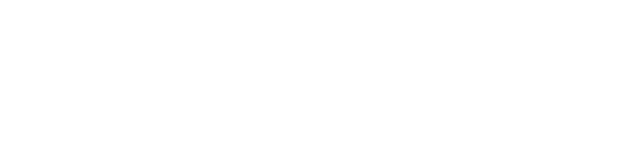
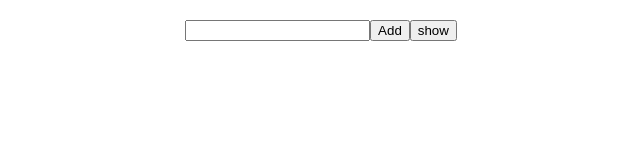
Before and after one commit to bhaktigondal/To-Do-Application, a plain HTML site: page index.html in a window 1280 px wide. Shown: the whole page, without its empty margins (319-959 px from the left). Drawn offline with Linux system fonts and the light colour scheme.

Commit message:
todo application

```diff
--- a/index.html
+++ b/index.html
@@ -1,11 +1,55 @@
 <!DOCTYPE html>
 <html lang="en">
+
 <head>
     <meta charset="UTF-8">
     <meta name="viewport" content="width=device-width, initial-scale=1.0">
     <title>To-Do-Application</title>
+
+<style>
+    .action-container{
+        display: flex;
+        justify-content: center;
+        margin: 20px auto;
+    }
+</style>
+
 </head>
+
 <body>
 
+    <div class="list-container" id="list-container">
+
+    </div>
+    <div class="action-container">
+
+        <input type="text" id="input-todo">
+        <button onclick="add()">Add</button>
+        <button onclick="show()">show</button>
+
+    </div>
+
+
+
+
+
+    <script>
+        const todoList = []
+
+        function add() {
+            const inputElement = document.getElementById('input-todo')
+            todoList.push(inputElement.value)
+            inputElement.value = ""
+
+
+        }
+        function show() {
+            // console.log(todoList)
+            const listcontainer = document.getElementById('list-container')
+
+        }
+    </script>
+
 </body>
+
 </html>
```
